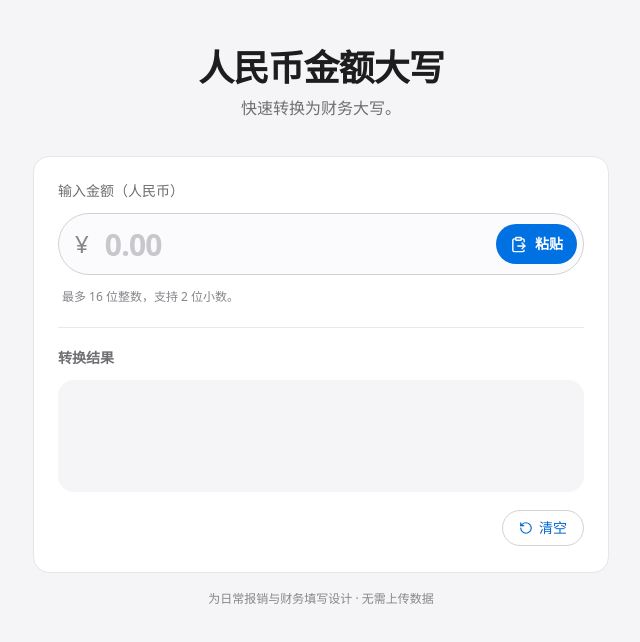
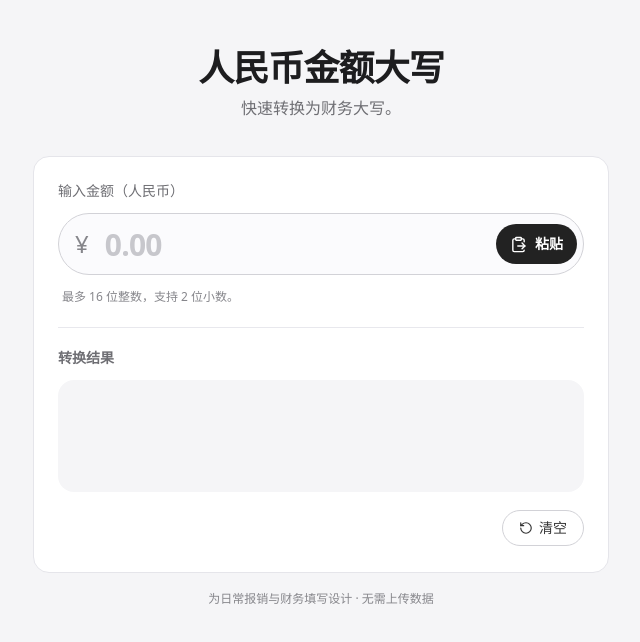
Before and after one commit to wangwenzhiwwz/RMB, a React (Vite) app: page / in a window 1280 px wide. Shown: the top 642 px of the page, without its empty margins (319-959 px from the left). Built offline with nearby package versions, Linux system fonts and the light colour scheme.

Commit message:
Switch interface to black white gray palette

```diff
--- a/src/App.tsx
+++ b/src/App.tsx
@@ -65,7 +65,7 @@ function App() {
 
         <section className="overflow-hidden rounded-2xl border border-[#e5e5ea] bg-white p-4 dark:border-[#38383a] dark:bg-[#1c1c1e] sm:p-6">
           <label className="mb-3 block text-sm font-medium text-[#6e6e73] dark:text-[#a1a1a6]" htmlFor="amount">输入金额（人民币）</label>
-          <div className="flex items-center gap-3 rounded-full border border-[#d2d2d7] bg-[#fbfbfd] p-1.5 transition focus-within:border-[#06c] focus-within:ring-4 focus-within:ring-[#06c]/10 dark:border-[#48484a] dark:bg-[#2c2c2e]">
+          <div className="flex items-center gap-3 rounded-full border border-[#d2d2d7] bg-[#fbfbfd] p-1.5 transition focus-within:border-[#888888] focus-within:ring-4 focus-within:ring-[#888888]/15 dark:border-[#48484a] dark:bg-[#2c2c2e]">
             <span className="pl-2.5 text-xl font-medium text-[#86868b] sm:text-2xl" aria-hidden="true">¥</span>
             <input
               id="amount"
@@ -91,7 +91,7 @@ function App() {
             <button
               type="button"
               onClick={pasteAmount}
-              className="inline-flex h-9 shrink-0 items-center justify-center gap-2 rounded-full bg-[#0071e3] px-3.5 text-sm font-semibold text-white transition hover:bg-[#0077ed] active:scale-[0.98] focus-visible:outline-none focus-visible:ring-4 focus-visible:ring-[#06c]/25 sm:h-10"
+              className="inline-flex h-9 shrink-0 items-center justify-center gap-2 rounded-full bg-[#222222] px-3.5 text-sm font-semibold text-white transition hover:bg-[#444444] active:scale-[0.98] focus-visible:outline-none focus-visible:ring-4 focus-visible:ring-[#888888]/25 sm:h-10"
               aria-label="从剪贴板粘贴金额"
             >
               <ClipboardPaste size={17} aria-hidden="true" />
@@ -106,7 +106,7 @@ function App() {
             <div className="mb-3 flex items-center justify-between gap-3">
               <h2 className="text-sm font-semibold text-[#6e6e73] dark:text-[#a1a1a6]">转换结果</h2>
               {conversion.value && !conversion.error && (
-                <span className="inline-flex items-center gap-1.5 text-xs font-medium text-[#248a3d] dark:text-[#30d158]">
+                <span className="inline-flex items-center gap-1.5 text-xs font-medium text-[#555555] dark:text-[#d0d0d0]">
                   <Check size={14} aria-hidden="true" />
                   转换完成
                 </span>
@@ -117,7 +117,7 @@ function App() {
               onClick={copyResult}
               disabled={!conversion.value || Boolean(conversion.error)}
               aria-label="点击复制大写金额"
-              className={`min-h-24 w-full rounded-2xl px-5 py-4 text-left text-lg font-semibold leading-relaxed transition sm:min-h-28 sm:px-6 sm:text-xl ${conversion.error ? 'bg-[#fff2f4] text-[#d70015] dark:bg-[#3a171b] dark:text-[#ff6961]' : conversion.value ? 'cursor-pointer bg-[#f5f5f7] text-[#1d1d1f] hover:bg-[#ededf0] focus-visible:outline-none focus-visible:ring-2 focus-visible:ring-[#06c] dark:bg-[#2c2c2e] dark:text-white dark:hover:bg-[#38383a]' : 'cursor-default bg-[#f5f5f7] text-[#86868b] dark:bg-[#2c2c2e] dark:text-[#a1a1a6]'}`}
+              className={`min-h-24 w-full rounded-2xl px-5 py-4 text-left text-lg font-semibold leading-relaxed transition sm:min-h-28 sm:px-6 sm:text-xl ${conversion.error ? 'bg-[#eeeeee] text-[#222222] dark:bg-[#303030] dark:text-[#eeeeee]' : conversion.value ? 'cursor-pointer bg-[#f5f5f7] text-[#1d1d1f] hover:bg-[#ededf0] focus-visible:outline-none focus-visible:ring-2 focus-visible:ring-[#888888] dark:bg-[#2c2c2e] dark:text-white dark:hover:bg-[#383838]' : 'cursor-default bg-[#f5f5f7] text-[#86868b] dark:bg-[#2c2c2e] dark:text-[#a1a1a6]'}`}
             >
               {conversion.error || (conversion.value
                 ? (() => {
@@ -130,7 +130,7 @@ function App() {
                     return chars.map((char, index) => {
                       const markZero = char === '零' && index > lastNonZeroDigit;
                       return markZero
-                        ? <span key={index} style={{ textDecorationLine: 'line-through', textDecorationColor: '#ff3b30', textDecorationThickness: '2px', textDecorationSkipInk: 'none' }}>{char}</span>
+                        ? <span key={index} style={{ textDecorationLine: 'line-through', textDecorationColor: '#666666', textDecorationThickness: '2px', textDecorationSkipInk: 'none' }}>{char}</span>
                         : char;
                     });
                   })()
@@ -143,7 +143,7 @@ function App() {
               <button
                 type="button"
                 onClick={clear}
-                className="inline-flex h-9 items-center justify-center gap-1.5 rounded-full border border-[#d2d2d7] bg-white px-4 text-sm font-medium text-[#06c] transition hover:bg-[#f5f5f7] active:scale-[0.98] focus-visible:outline-none focus-visible:ring-2 focus-visible:ring-[#06c] dark:border-[#48484a] dark:bg-[#2c2c2e] dark:text-[#2997ff] dark:hover:bg-[#38383a]"
+                className="inline-flex h-9 items-center justify-center gap-1.5 rounded-full border border-[#d2d2d7] bg-white px-4 text-sm font-medium text-[#333333] transition hover:bg-[#f5f5f7] active:scale-[0.98] focus-visible:outline-none focus-visible:ring-2 focus-visible:ring-[#888888] dark:border-[#48484a] dark:bg-[#2c2c2e] dark:text-[#dddddd] dark:hover:bg-[#383838]"
               >
                 <RotateCcw size={14} aria-hidden="true" />
                 清空
```
